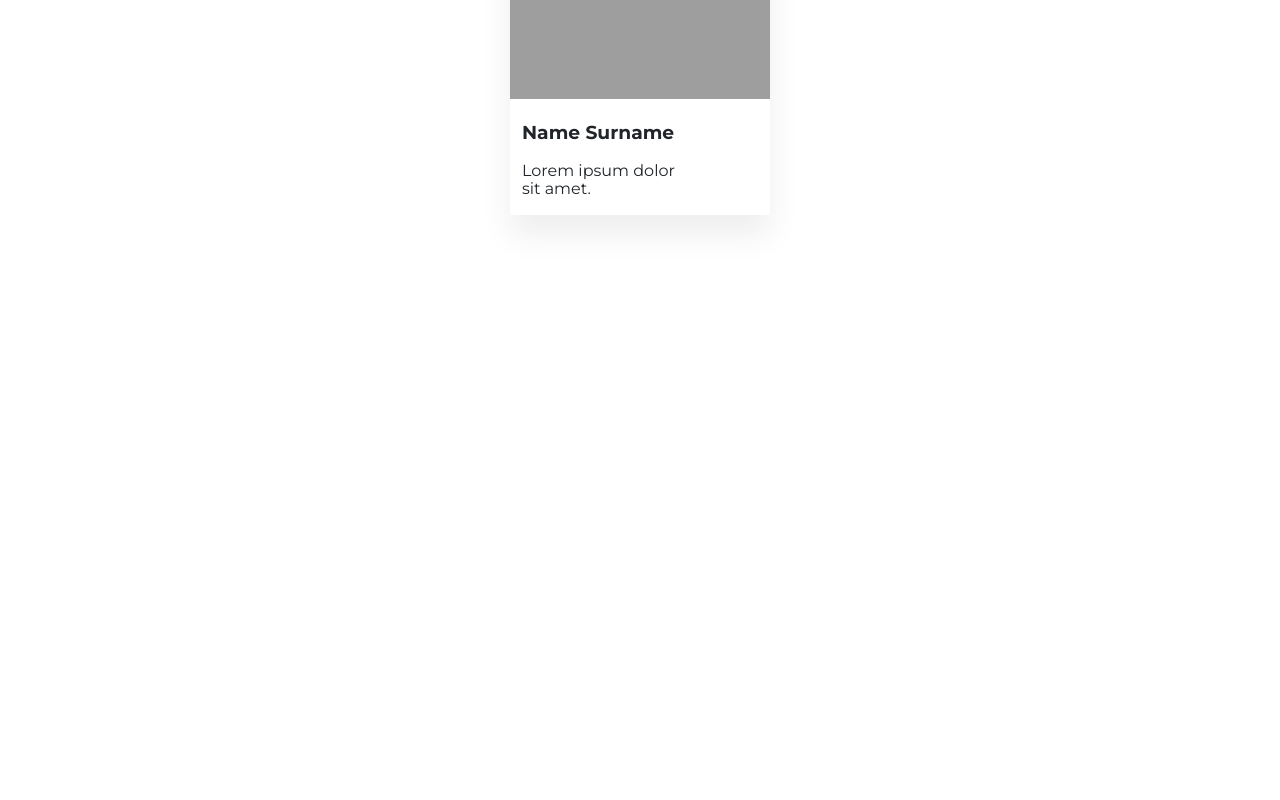
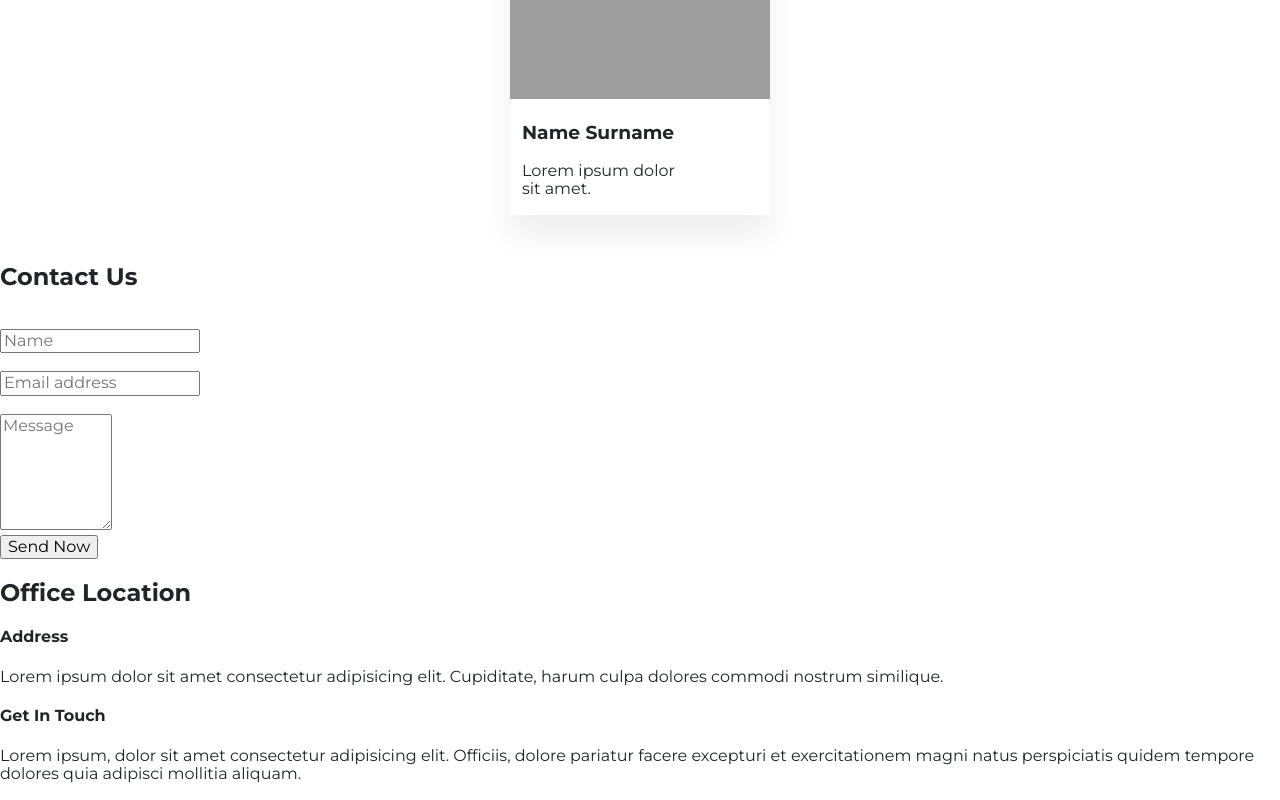
Before and after one commit to Deividas-Remeika/invest-lithuania, a plain HTML site: page index.html in a window 1280 px wide. Shown: the part 4272-5072 px from the top of the page. Before the commit the page ends 4535 px from the top, so only its background shows below. Drawn offline with nearby package versions, Linux system fonts and the light colour scheme; grey boxes are pictures that could not be loaded.

Commit message:
Contacts us sekcijos informacijos surašymas

```diff
--- a/index.html
+++ b/index.html
@@ -151,6 +151,53 @@
           </div>
         </div>
       </section>
+      <section class="contact-us-section">
+        <div class="container-contacts">
+          <div class="contact-us">
+            <div class="content-left">
+              <h2>Contact Us</h2>
+              <div>
+                <label for="nameInput"></label><br />
+                <input type="text" placeholder="Name" />
+              </div>
+              <div>
+                <label for="emailInput"></label><br />
+                <input type="text" placeholder="Email address" />
+              </div>
+              <div>
+                <label for="textArea"></label><br />
+                <textarea
+                  name=""
+                  id=""
+                  cols="10"
+                  rows="6"
+                  placeholder="Message"
+                ></textarea>
+              </div>
+              <button>Send Now</button>
+            </div>
+            <div class="content-right">
+              <h2>Office Location</h2>
+              <div class="address">
+                <h4>Address</h4>
+                <p>
+                  Lorem ipsum dolor sit amet consectetur adipisicing elit.
+                  Cupiditate, harum culpa dolores commodi nostrum similique.
+                </p>
+              </div>
+              <div class="get-in-touch">
+                <h4>Get In Touch</h4>
+                <p>
+                  Lorem ipsum, dolor sit amet consectetur adipisicing elit.
+                  Officiis, dolore pariatur facere excepturi et exercitationem
+                  magni natus perspiciatis quidem tempore dolores quia adipisci
+                  mollitia aliquam.
+                </p>
+              </div>
+            </div>
+          </div>
+        </div>
+      </section>
     </main>
   </body>
 </html>
```
